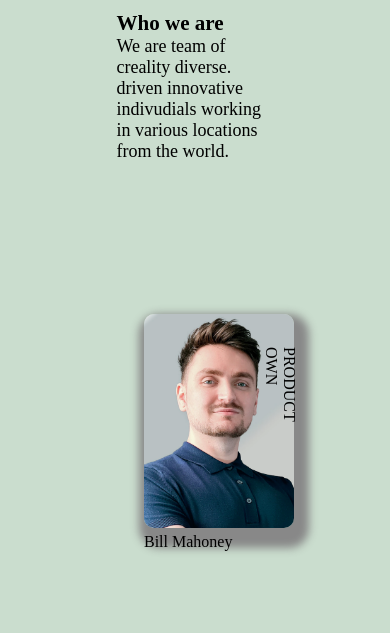
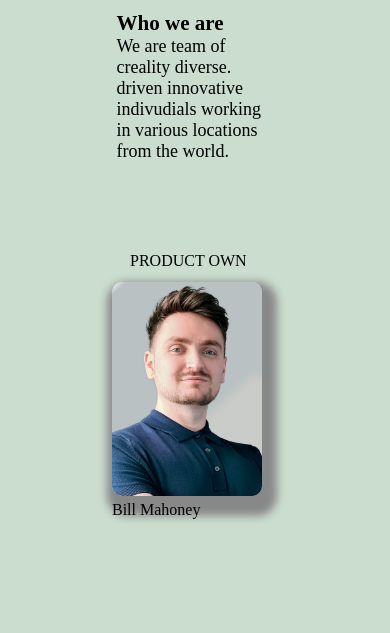
Before and after one commit to Ethemkizilyer/Team-Members-Page, a plain HTML site: page index.html in a window 390 px wide. Shown: the part 211-844 px from the top of the page. Drawn offline with Linux system fonts and the light colour scheme.

Commit message:
initialcommit

```diff
--- a/style.css
+++ b/style.css
@@ -40,11 +40,14 @@ main {
   width: 100%;
   margin: auto;
   justify-content: center;
+  align-items: center;
 }
 main .box {
   /* border: 1px solid black; */
   width: 330px;
   height: 400px;
+  /* align-items: center;*/
+  text-align:start;
 }
 .box .box1 {
   /* border: 2px solid red; */
@@ -126,4 +129,35 @@ main .box {
     transform: translateX(80px) translateY(-55px);
     display: inline-block;
   }
+
+
 }
+@media (max-width: 500px){
+.box .box1:nth-child(n+1) {
+    height: 330px;
+    display: flex;
+    align-items: center;
+    justify-content: center;
+  }
+  .box .job:nth-child(n+1) {
+    transform: translateX(80px) translateY(-55px);
+    display: inline-block;
+  }
+
+
+  .box1 .image{
+    margin-right: 3rem;
+  }
+  .box .box1 .name span{
+  width:8rem;
+  display: inline-block;
+}
+  .box .box1 .name {
+
+    transform: translateY(-130px) translateX(-100px);
+    transition: 1s;
+  }
+  body{
+    gap:4rem
+  };
+}
```
